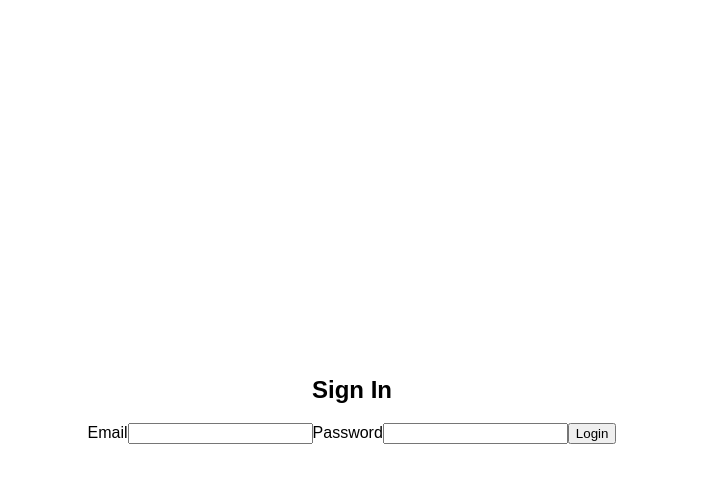
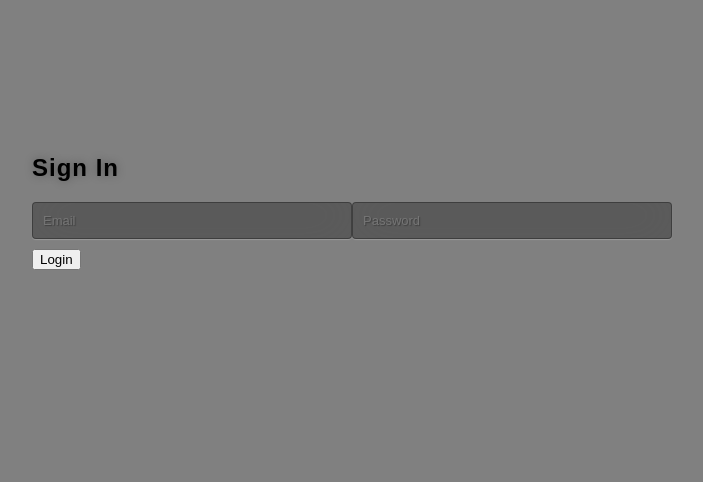
Before and after one commit to Ugerpaul17/time-tracker-app, a Next.js app: page / in a window 1280 px wide. Shown: the top 482 px of the page, without its empty margins (288-991 px from the left). Built offline with nearby package versions, Linux system fonts and the light colour scheme.

Commit message:
add styling to the login form

```diff
--- a/components/Login.js
+++ b/components/Login.js
@@ -4,21 +4,28 @@ import styles from '../styles/Login.module.css'
 function Login() {
   return (
     <div className={styles.container}>
-      <div className="title">
+      <div className={styles.title}>
         <h2>Sign In</h2>
       </div>
-      <form className="form">
-        <label htmlFor="email">Email</label>
+      <form className={styles.form}>
         <input
           id="email"
           name="email"
           type="text"
+          placeholder="Email"
           autoComplete="email"
           required
+          className={styles.inputBoxEmail}
         />
-        <label htmlFor="password">Password</label>
-        <input id="password" name="password" type="password" />
-        <button type="submit" className="but">
+        <input
+          id="password"
+          name="password"
+          placeholder="Password"
+          type="password"
+          required
+          className={styles.inputBoxEmail}
+        />
+        <button type="submit" className={styles.but}>
           Login
         </button>
       </form>
--- a/styles/Login.module.css
+++ b/styles/Login.module.css
@@ -1,7 +1,39 @@
+
 .container {
-    height: 100vh;
-    display: flex;
-    flex-direction: column;
+ background-color: rgba(255,255,255,0.0);
+  border-radius: 8px;
+  width: 50%;
+  height: 300px;
+  display: block;
+  margin-left: auto;
+  margin-right: auto;
+  margin-top:12%;
+}
+
+.title h2 {
+    color: #000;
+    text-shadow: 0 0 10px rgba(0,0,0,0.3);
+    letter-spacing: 1px;
+}
+
+.inputBoxEmail {
+    width: 50%;
     justify-content: center;
-    align-items: center;
+    margin-bottom: 10px;
+    background: rgba(0, 0, 0, 0.3);
+    border: none;
+    outline: none;
+    padding: 10px;
+    font-size: 13px;
+    color: #fff;
+    text-shadow: 1px 1px 1px rgba(0, 0, 0, 0.3);
+    border: 1px solid rgba(0, 0, 0, 0.3);
+    border-radius: 4px;
+    box-shadow: inset 0 -5px 45px rgba(100,100,100,0.2), 0 1px 1px rgba(255,255,255,0.2);
+    -webkit-transition: box-shadow .5s ease;
+    -moz-transition: box-shadow .5s ease;
+	-o-transition: box-shadow .5s ease;
+	-ms-transition: box-shadow .5s ease;
+	transition: box-shadow .5s ease;
+
 }
--- a/styles/globals.css
+++ b/styles/globals.css
@@ -1,7 +1,12 @@
 html, body {
-    padding: 0;
-    margin: 0;
-    font-family: Arial, Helvetica, sans-serif;
+background-color: gray;
+background-repeat: no-repeat;
+background-position: center;
+background-size:cover;
+background-attachment: fixed;
+padding: 0;
+margin: 0;
+font-family: Arial, Helvetica, sans-serif;
 
 }
 
```
